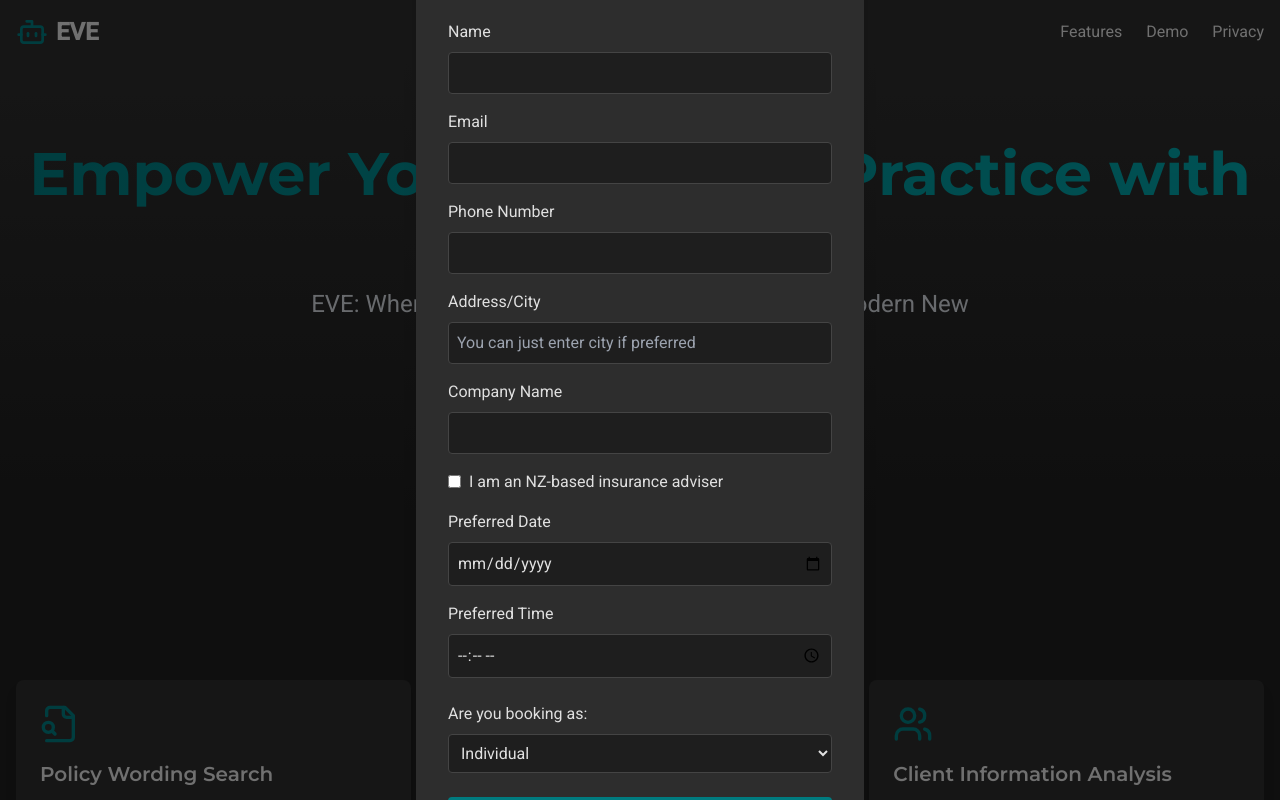
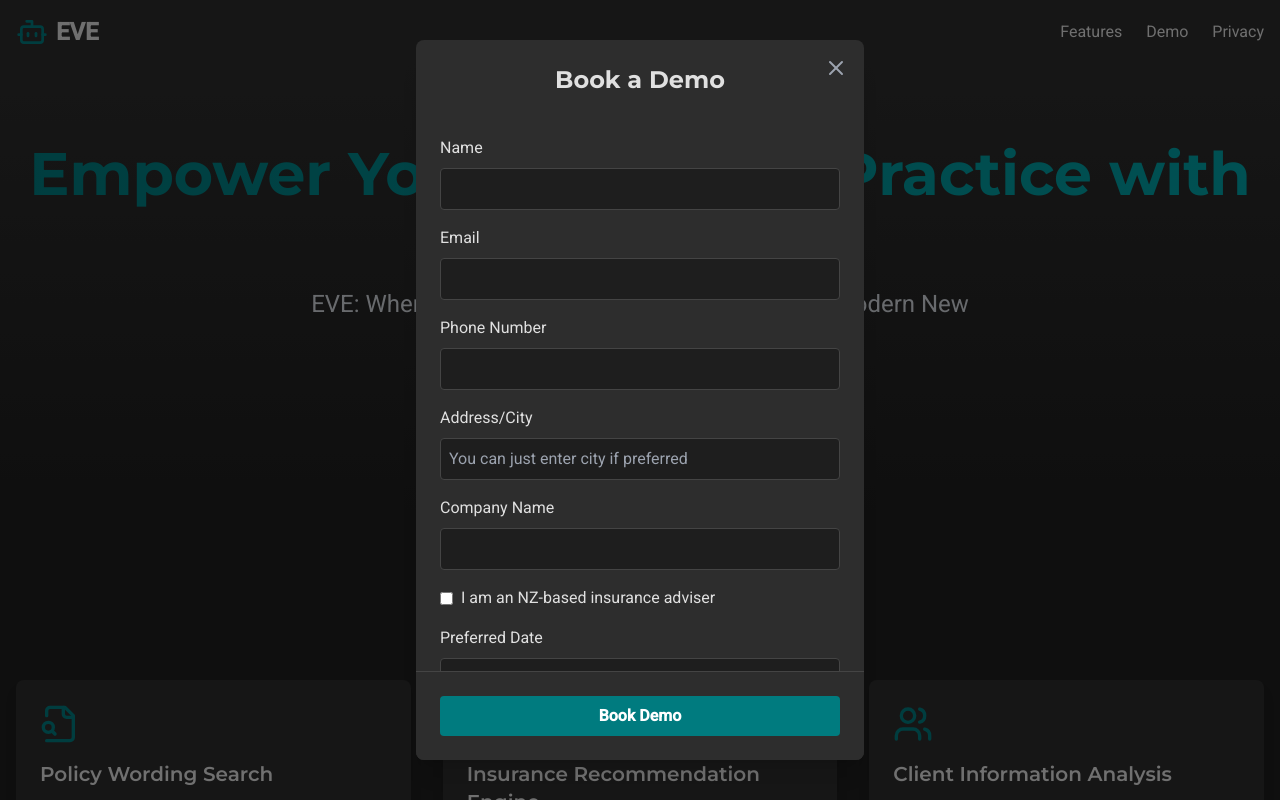
Before and after one commit to JedBST/sb1-hdsdmy, a React (Vite) app: page / in a window 1280 px wide. Both pictures are taken after a click on the button "Book a Demo". Shown: the top 800 px of the page. Built offline with nearby package versions, Linux system fonts and the light colour scheme.

Commit message:
improve animations 5

```diff
--- a/src/components/DemoForm.tsx
+++ b/src/components/DemoForm.tsx
@@ -1,6 +1,6 @@
 import React, { useState } from 'react';
 import { X } from 'lucide-react';
-import emailjs from 'emailjs-com'; // Import EmailJS
+import emailjs from 'emailjs-com';
 
 // A simple Modal component
 const Modal: React.FC<{ onClose: () => void; message: string }> = ({
@@ -36,47 +36,45 @@ const DemoForm: React.FC<DemoFormProps> = ({ onClose }) => {
   const [formData, setFormData] = useState({
     name: '',
     email: '',
-    address: '', // Add address field
+    address: '',
     phoneNumber: '',
-    companyName: '', // Add company name field
+    companyName: '',
     isNZAdvisor: false,
     demoDate: '',
     demoTime: '',
-    isTeamBooking: 'individual', // Default to individual booking
+    isTeamBooking: 'individual',
   });
 
-  const [loading, setLoading] = useState(false); // Loading state for email submission
-  const [isSubmitted, setIsSubmitted] = useState(false); // Control modal visibility
-  const [errorMessage, setErrorMessage] = useState(''); // Error message if any
+  const [loading, setLoading] = useState(false);
+  const [isSubmitted, setIsSubmitted] = useState(false);
+  const [errorMessage, setErrorMessage] = useState('');
 
   const handleChange = (
     e: React.ChangeEvent<HTMLInputElement | HTMLSelectElement>
   ) => {
-    const { name, value, type, checked } = e.target;
+    const { name, value, type } = e.target;
     setFormData((prevData) => ({
       ...prevData,
-      [name]: type === 'checkbox' ? checked : value,
+      [name]: type === 'checkbox' ? (e.target as HTMLInputElement).checked : value,
     }));
   };
 
   const handleSubmit = (e: React.FormEvent) => {
     e.preventDefault();
-    setLoading(true); // Show loading
+    setLoading(true);
 
-    // Prepare data to send via EmailJS
     const templateParams = {
       name: formData.name,
       email: formData.email,
       phoneNumber: formData.phoneNumber,
-      address: formData.address, // Include address in templateParams
-      companyName: formData.companyName, // Include companyName in templateParams
+      address: formData.address,
+      companyName: formData.companyName,
       isNZAdvisor: formData.isNZAdvisor ? 'Yes' : 'No',
       demoDate: formData.demoDate,
       demoTime: formData.demoTime,
-      isTeamBooking: formData.isTeamBooking === 'team' ? 'Team' : 'Individual', // Include booking type
+      isTeamBooking: formData.isTeamBooking === 'team' ? 'Team' : 'Individual',
     };
 
-    // Use your EmailJS service and template IDs
     emailjs
       .send(
         'service_y0a35qu',
@@ -86,12 +84,12 @@ const DemoForm: React.FC<DemoFormProps> = ({ onClose }) => {
       )
       .then((result) => {
         console.log('Email successfully sent!', result);
-        setLoading(false); // Stop loading
-        setIsSubmitted(true); // Show thank you modal
+        setLoading(false);
+        setIsSubmitted(true);
       })
       .catch((error) => {
         console.error('Error sending email:', error);
-        setLoading(false); // Stop loading
+        setLoading(false);
         setErrorMessage(
           'There was an error processing your request. Please try again.'
         );
@@ -100,15 +98,16 @@ const DemoForm: React.FC<DemoFormProps> = ({ onClose }) => {
 
   return (
     <div className="fixed inset-0 bg-black bg-opacity-50 flex items-center justify-center p-4">
-      <div className="bg-[#2D2D2D] p-8 rounded-lg shadow-xl max-w-md w-full relative">
+      <div className="bg-[#2D2D2D] rounded-lg shadow-xl max-w-md w-full relative flex flex-col max-h-[90vh]">
         <button
           onClick={onClose}
-          className="absolute top-4 right-4 text-gray-400 hover:text-white"
+          className="absolute top-4 right-4 text-gray-400 hover:text-white z-10"
         >
           <X size={24} />
         </button>
-        <h2 className="text-2xl font-bold mb-6 text-center">Book a Demo</h2>
-        <form onSubmit={handleSubmit}>
+        <h2 className="text-2xl font-bold mb-4 p-6 text-center">Book a Demo</h2>
+        <form onSubmit={handleSubmit} className="flex flex-col flex-grow overflow-hidden">
+          <div className="overflow-y-auto flex-grow px-6 pb-6">
             <div className="mb-4">
               <label htmlFor="name" className="block mb-2">
                 Name
@@ -204,7 +203,7 @@ const DemoForm: React.FC<DemoFormProps> = ({ onClose }) => {
                 className="w-full p-2 bg-[#1E1E1E] border border-[#444444] rounded"
               />
             </div>
-          <div className="mb-6">
+            <div className="mb-4">
               <label htmlFor="demoTime" className="block mb-2">
                 Preferred Time
               </label>
@@ -218,7 +217,7 @@ const DemoForm: React.FC<DemoFormProps> = ({ onClose }) => {
                 className="w-full p-2 bg-[#1E1E1E] border border-[#444444] rounded"
               />
             </div>
-          <div className="mb-6">
+            <div className="mb-4">
               <label className="block mb-2">Are you booking as:</label>
               <select
                 name="isTeamBooking"
@@ -230,6 +229,8 @@ const DemoForm: React.FC<DemoFormProps> = ({ onClose }) => {
                 <option value="team">Team</option>
               </select>
             </div>
+          </div>
+          <div className="p-6 bg-[#2D2D2D] border-t border-[#444444] rounded-b-lg">
             <button
               type="submit"
               className={`w-full bg-[#007B7F] hover:bg-[#005B63] text-white font-bold py-2 px-4 rounded transition-colors duration-300 ${
@@ -239,15 +240,13 @@ const DemoForm: React.FC<DemoFormProps> = ({ onClose }) => {
             >
               {loading ? 'Submitting...' : 'Book Demo'}
             </button>
-        </form>
-
-        {/* Display error message if any */}
             {errorMessage && (
               <p className="text-red-500 text-center mt-4">{errorMessage}</p>
             )}
           </div>
+        </form>
+      </div>
 
-      {/* Show Thank You Modal */}
       {isSubmitted && (
         <Modal
           onClose={onClose}
```
Lines whose indentation alone changed are shown as unchanged.
